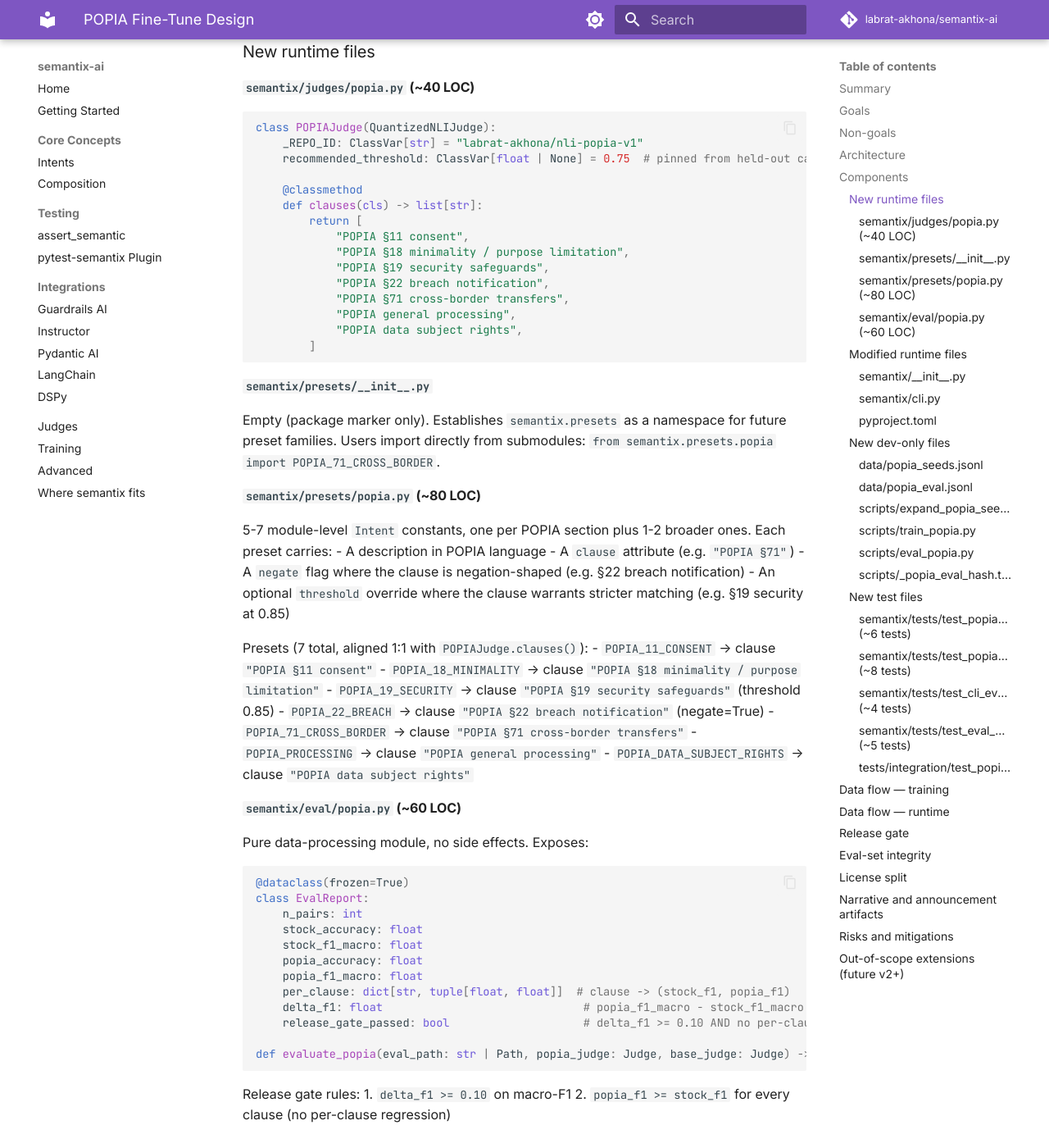
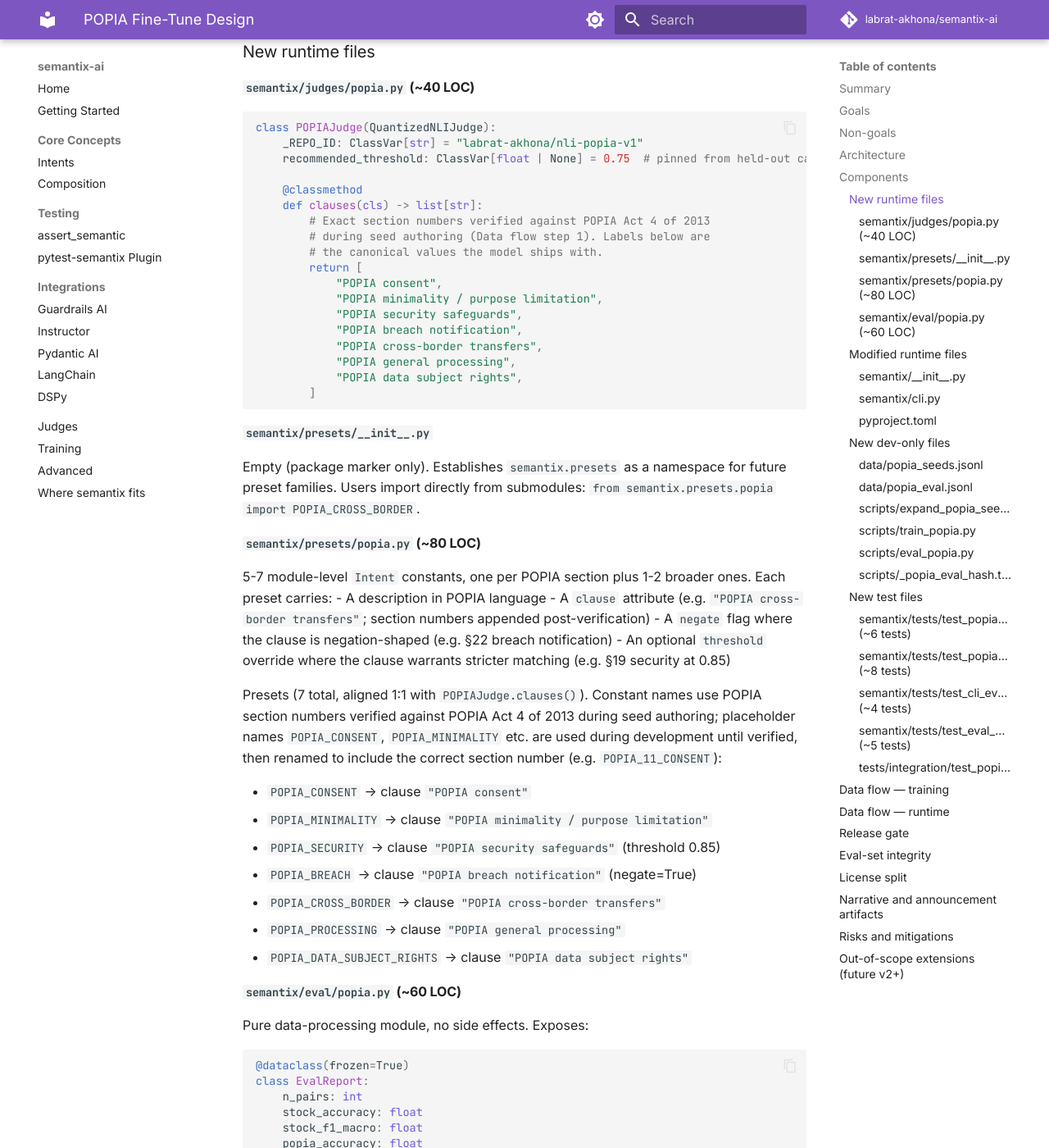
Before and after one commit to labrat-akhona/semantix-ai, an MkDocs documentation site: the page built from docs/superpowers/specs/2026-04-21-popia-finetune-design.md, in a window 1280 px wide and 1400 px high, scrolled down 2095 px. Shown: the whole window at 82% size. Built offline with MkDocs 1.6.1 and Material for MkDocs 9.7.7, drawn with Linux system fonts in a browser that asks for light colours; comment, search, counter and statistics services are not loaded; some of the changed text lies outside the part shown.

Commit message:
docs(spec): validation pass — soften POPIA section-number claims, add gate-failure policy

````diff
--- a/docs/superpowers/specs/2026-04-21-popia-finetune-design.md
+++ b/docs/superpowers/specs/2026-04-21-popia-finetune-design.md
@@ -78,12 +78,15 @@
 
     @classmethod
     def clauses(cls) -> list[str]:
+        # Exact section numbers verified against POPIA Act 4 of 2013
+        # during seed authoring (Data flow step 1). Labels below are
+        # the canonical values the model ships with.
         return [
-            "POPIA §11 consent",
-            "POPIA §18 minimality / purpose limitation",
-            "POPIA §19 security safeguards",
-            "POPIA §22 breach notification",
-            "POPIA §71 cross-border transfers",
+            "POPIA consent",
+            "POPIA minimality / purpose limitation",
+            "POPIA security safeguards",
+            "POPIA breach notification",
+            "POPIA cross-border transfers",
             "POPIA general processing",
             "POPIA data subject rights",
         ]
@@ -91,22 +94,23 @@
 
 #### `semantix/presets/__init__.py`
 
-Empty (package marker only). Establishes `semantix.presets` as a namespace for future preset families. Users import directly from submodules: `from semantix.presets.popia import POPIA_71_CROSS_BORDER`.
+Empty (package marker only). Establishes `semantix.presets` as a namespace for future preset families. Users import directly from submodules: `from semantix.presets.popia import POPIA_CROSS_BORDER`.
 
 #### `semantix/presets/popia.py` (~80 LOC)
 
 5-7 module-level `Intent` constants, one per POPIA section plus 1-2 broader ones. Each preset carries:
 - A description in POPIA language
-- A `clause` attribute (e.g. `"POPIA §71"`)
+- A `clause` attribute (e.g. `"POPIA cross-border transfers"`; section numbers appended post-verification)
 - A `negate` flag where the clause is negation-shaped (e.g. §22 breach notification)
 - An optional `threshold` override where the clause warrants stricter matching (e.g. §19 security at 0.85)
 
-Presets (7 total, aligned 1:1 with `POPIAJudge.clauses()`):
-- `POPIA_11_CONSENT` → clause `"POPIA §11 consent"`
-- `POPIA_18_MINIMALITY` → clause `"POPIA §18 minimality / purpose limitation"`
-- `POPIA_19_SECURITY` → clause `"POPIA §19 security safeguards"` (threshold 0.85)
-- `POPIA_22_BREACH` → clause `"POPIA §22 breach notification"` (negate=True)
-- `POPIA_71_CROSS_BORDER` → clause `"POPIA §71 cross-border transfers"`
+Presets (7 total, aligned 1:1 with `POPIAJudge.clauses()`). Constant names use POPIA section numbers verified against POPIA Act 4 of 2013 during seed authoring; placeholder names `POPIA_CONSENT`, `POPIA_MINIMALITY` etc. are used during development until verified, then renamed to include the correct section number (e.g. `POPIA_11_CONSENT`):
+
+- `POPIA_CONSENT` → clause `"POPIA consent"`
+- `POPIA_MINIMALITY` → clause `"POPIA minimality / purpose limitation"`
+- `POPIA_SECURITY` → clause `"POPIA security safeguards"` (threshold 0.85)
+- `POPIA_BREACH` → clause `"POPIA breach notification"` (negate=True)
+- `POPIA_CROSS_BORDER` → clause `"POPIA cross-border transfers"`
 - `POPIA_PROCESSING` → clause `"POPIA general processing"`
 - `POPIA_DATA_SUBJECT_RIGHTS` → clause `"POPIA data subject rights"`
 
@@ -161,8 +165,8 @@
                    stock    POPIA    Δ
 Accuracy           0.62     0.78     +0.16
 F1 (macro)         0.59     0.76     +0.17
-POPIA §71          0.55     0.82     +0.27
-POPIA §18          0.64     0.74     +0.10
+POPIA cross-border 0.55     0.82     +0.27
+POPIA minimality   0.64     0.74     +0.10
 ...
 
 Release gate (≥0.10 F1 delta, no per-clause regression): PASS
@@ -191,7 +195,7 @@
 
 ~60 hand-authored NLI pairs, ~10 per clause, balanced across entailment/neutral/contradiction. Every row has:
 ```json
-{"clause":"POPIA §71","premise":"...","hypothesis":"...","label":"entailment","scenario":"cross-border-saas"}
+{"clause":"POPIA cross-border transfers","premise":"...","hypothesis":"...","label":"entailment","scenario":"cross-border-saas"}
 ```
 This file is the load-bearing artifact for the "SA dev hand-authored the seeds" narrative. Reviewers can read it in 10 minutes.
 
@@ -306,6 +310,8 @@
 
 **Public-claim discipline:** no performance claim in any announcement, README, or PR body may exceed the numbers in the most recent release `report.json`. This is enforceable by PR review.
 
+**Gate-failure policy:** if the 10 pp gate fails at release time, we do **not** ship publicly and we do **not** relax the gate to match the achieved delta. We iterate on training data (more seeds, better synthetic prompts, more expansion volume) or base-model choice until the gate is met. This preserves the "beats base by double digits" narrative and prevents drift toward "we shipped what we got."
+
 ## Eval-set integrity
 
 `scripts/train_popia.py` computes SHA-256 of `data/popia_eval.jsonl` at training time and compares against `scripts/_popia_eval_hash.txt`. Mismatch aborts training with a loud error.
````
